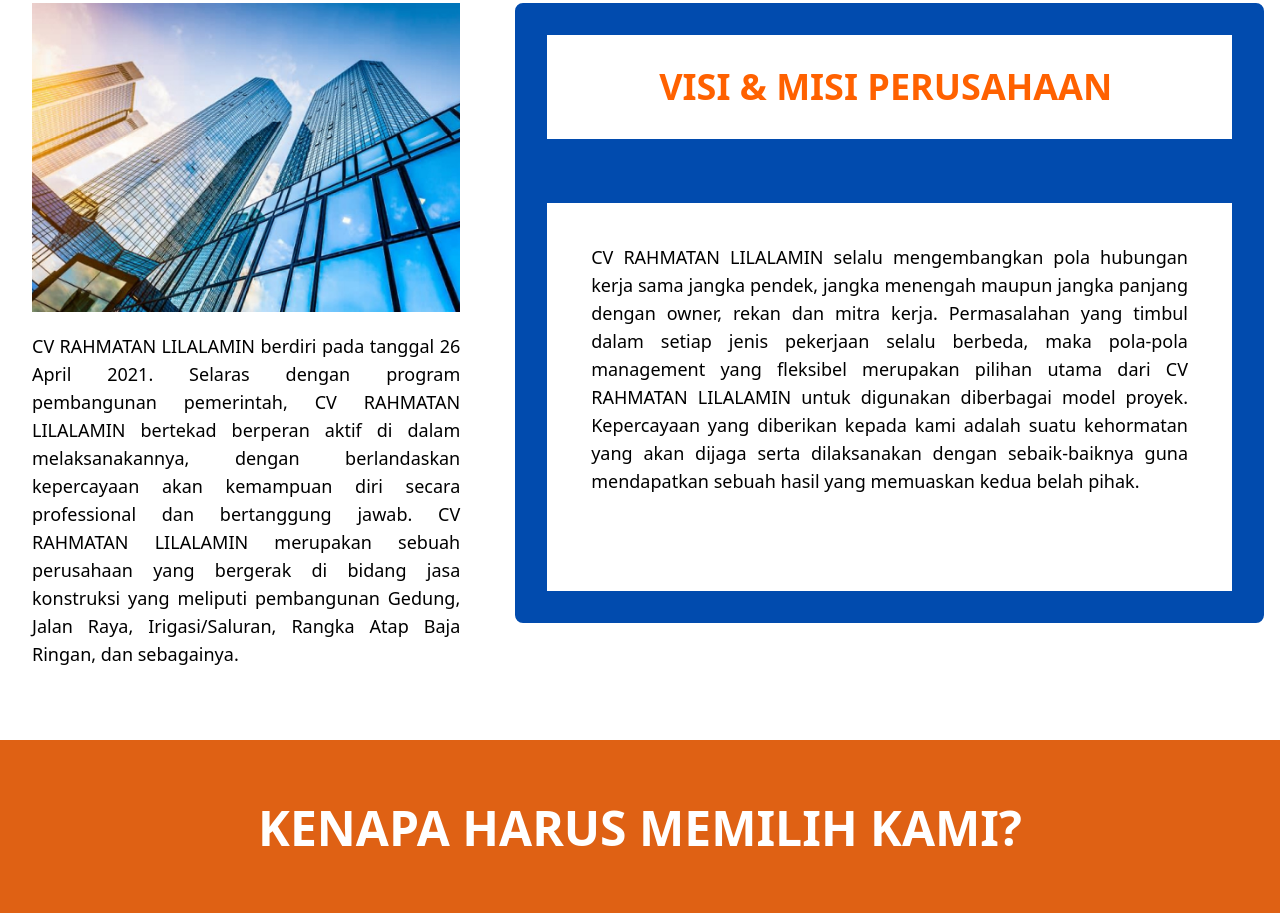
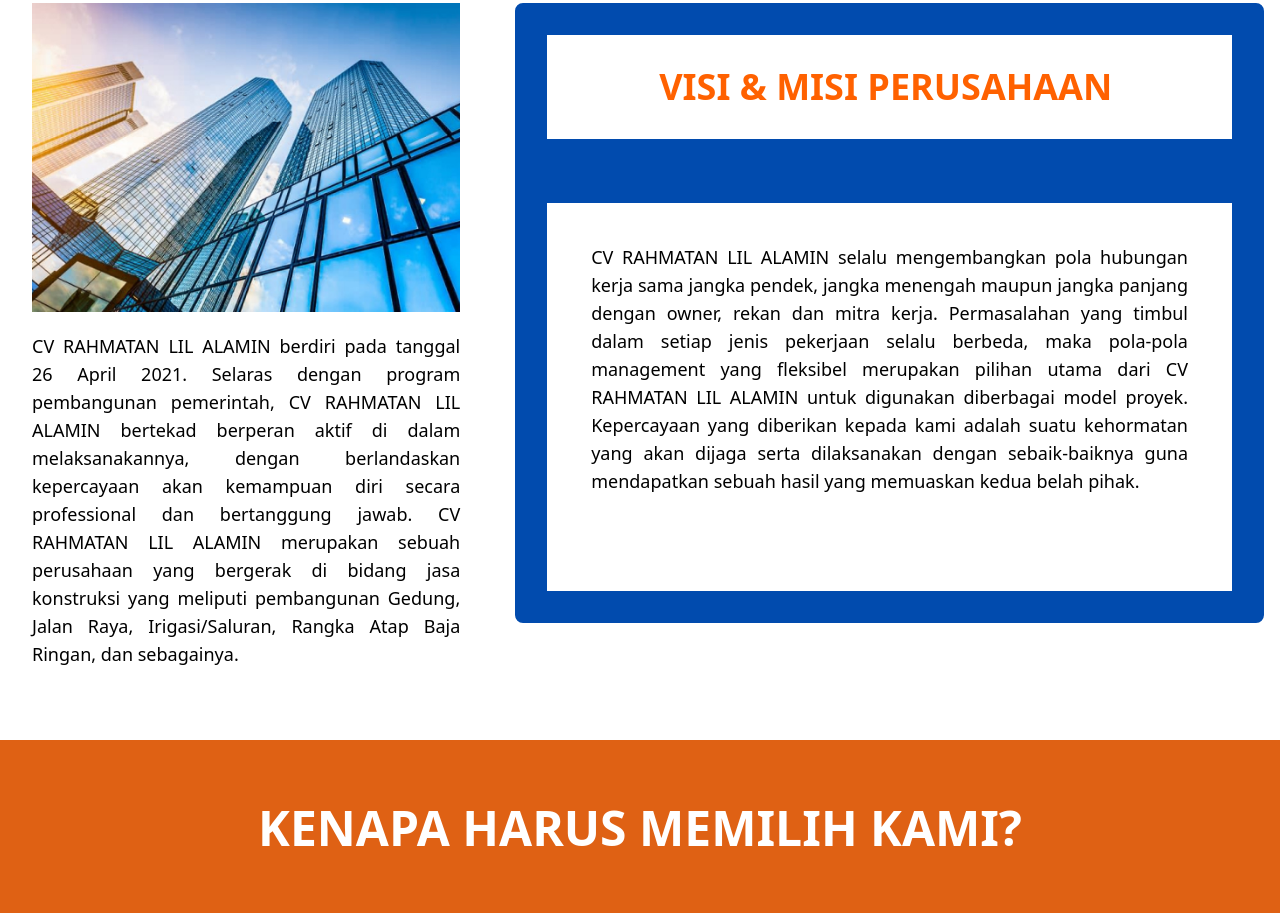
Before and after one commit to Safarqwerty/CV.-RAHMATAN-LIL-ALAMIN, a website: page index.html in a window 1280 px wide. Shown: the part 957-1870 px from the top of the page. Drawn offline with Linux system fonts and the light colour scheme.

Commit message:
perbaiki tulisan

```diff
--- a/index.html
+++ b/index.html
@@ -96,10 +96,11 @@
             <div class="flex flex-wrap">
                 <div class="w-full lg:px-4 mb-10 lg:w-2/5">
                     <img src="./public/img/tentang.jpg" alt="" class="mb-5 lg:w-11/12">
-                    <p class="text-justify max-w-xl lg:text-lg lg:w-11/12">CV RAHMATAN LILALAMIN berdiri
-                        pada tanggal 26 April 2021. Selaras dengan program pembangunan pemerintah, CV RAHMATAN LILALAMIN
+                    <p class="text-justify max-w-xl lg:text-lg lg:w-11/12">CV RAHMATAN LIL ALAMIN berdiri
+                        pada tanggal 26 April 2021. Selaras dengan program pembangunan pemerintah, CV RAHMATAN LIL
+                        ALAMIN
                         bertekad berperan aktif di dalam melaksanakannya, dengan berlandaskan kepercayaan akan kemampuan
-                        diri secara professional dan bertanggung jawab. CV RAHMATAN LILALAMIN merupakan sebuah
+                        diri secara professional dan bertanggung jawab. CV RAHMATAN LIL ALAMIN merupakan sebuah
                         perusahaan yang bergerak di bidang jasa konstruksi yang meliputi pembangunan Gedung, Jalan Raya,
                         Irigasi/Saluran, Rangka Atap Baja Ringan, dan sebagainya.</p>
                 </div>
@@ -110,11 +111,11 @@
                         PERUSAHAAN</h3>
                     <p
                         class="text-base mb-6 lg:text-lg px-5 lg:px-11 pt-10 pb-10 lg:pb-24 border-4 lg:border-[2rem] border-[#014BAE] text-justify rounded-b-lg">
-                        CV RAHMATAN LILALAMIN selalu
+                        CV RAHMATAN LIL ALAMIN selalu
                         mengembangkan pola hubungan kerja sama jangka pendek, jangka menengah maupun jangka panjang
                         dengan owner, rekan dan mitra kerja. Permasalahan yang timbul dalam setiap jenis pekerjaan
                         selalu berbeda, maka pola-pola management yang fleksibel merupakan pilihan utama dari CV
-                        RAHMATAN LILALAMIN untuk digunakan diberbagai model proyek. Kepercayaan yang diberikan kepada
+                        RAHMATAN LIL ALAMIN untuk digunakan diberbagai model proyek. Kepercayaan yang diberikan kepada
                         kami adalah suatu kehormatan yang akan dijaga serta dilaksanakan dengan sebaik-baiknya guna
                         mendapatkan sebuah hasil yang memuaskan kedua belah pihak.
                     </p>
```
